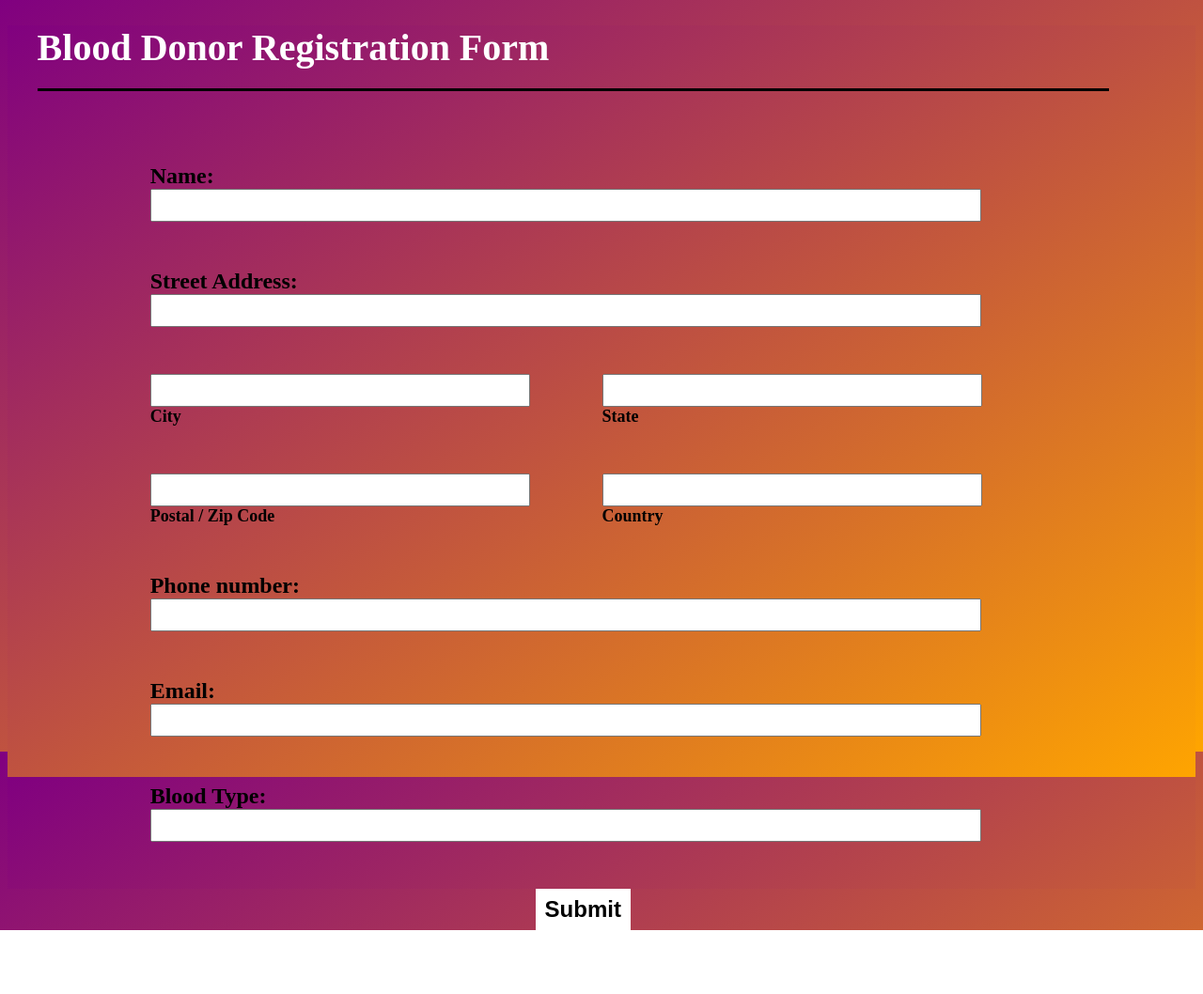
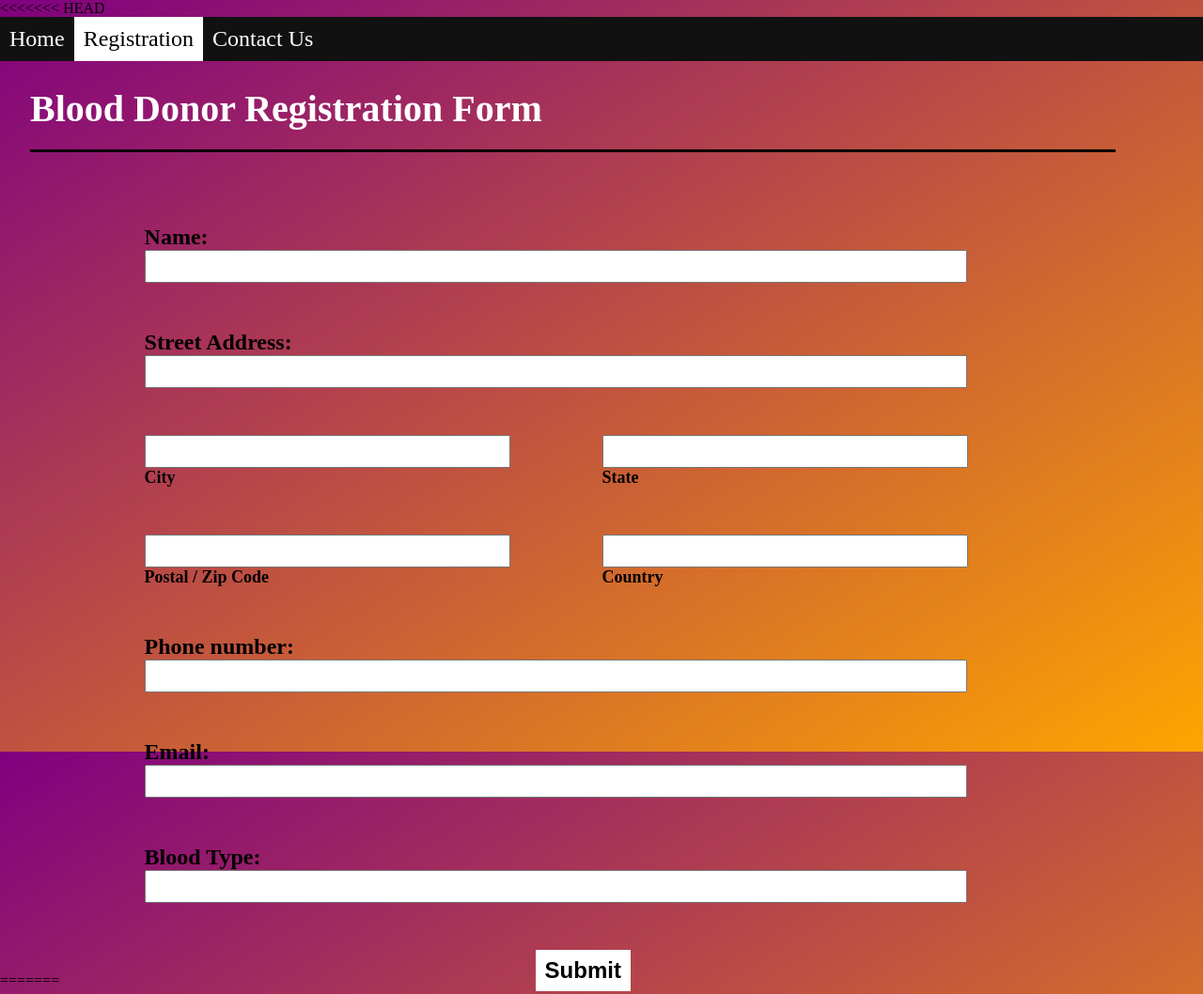
Before and after one commit to violn/CSC120Website, a plain HTML site: page registration.html in a window 1280 px wide. Shown: the top 1058 px of the page at 94% size. Before the commit the page ends 990 px from the top, so only its background shows below. Drawn offline with Linux system fonts and the light colour scheme; files that its build step writes are made by us from their sources.

Commit message:
Readded deleted files.

```diff
--- a/contact.html
+++ b/contact.html
@@ -1,3 +1,51 @@
+<<<<<<< HEAD
+<!DOCTYPE html>
+<html lang="en">
+<head>
+    <link rel="preconnect" href="https://fonts.googleapis.com">
+    <link rel="preconnect" href="https://fonts.gstatic.com" crossorigin>
+    <link href="https://fonts.googleapis.com/css2?family=Roboto:wght@100&display=swap" rel="stylesheet">
+
+    <style>
+        h1{
+            color: white;
+            padding-bottom: 20px;
+            border-bottom: 3px solid black;
+            width: 95%;
+        }
+
+        h2{
+            color: white;
+        }
+    </style>
+    <meta charset="UTF-8">
+    <meta http-equiv="X-UA-Compatible" content="IE=edge">
+    <meta name="viewport" content="width=device-width, initial-scale=1.0">
+    <link rel="stylesheet" href="style.css">
+    <title>Contact Us</title>
+</head>
+
+<body class="nav">
+    <div class="topnav">
+      <nav>
+        <a href="homepage.html">Home</a>
+        <a href="registration.html">Registration</a>
+        <a class="active" href="contact.html">Contact Us</a>
+      </nav>
+    </div>
+  </body>
+
+<body>
+    <main>
+        <h1>Points Of Contact:</h1>
+        <h2>Fabio Castro: Fab2162354@maricopa.edu</h2>
+        <h2>Kellie Breedlove: Kell0816@gmail.com</h2>
+        <h2>Tumaini Donedison: donedisontumaini@gmail.com</h2>
+        <img src="https://media.istockphoto.com/photos/portrait-of-doctor-with-blood-donors-in-blood-bank-picture-id1307735164?b=1&k=20&m=1307735164&s=170667a&w=0&h=iH9i5vsFEru23beI1ikgSRtvlT62n0ceK8GmeCw1TGc=" alt="" width="500">
+    </main>
+</body>
+</html>
+=======
 <!DOCTYPE html>
 <html lang="en">
 <head>
@@ -30,3 +78,4 @@
     </main>
 </body>
 </html>
+>>>>>>> 2a5dbfe50b7900530cf9082830ee66314c53c7cd
--- a/registration.html
+++ b/registration.html
@@ -1,3 +1,82 @@
+<<<<<<< HEAD
+<!DOCTYPE html>
+<head>
+    <title>Registration Form</title>
+    <link rel="stylesheet" href="style.css">
+    <link rel="preconnect" href="https://fonts.googleapis.com">
+    <link rel="preconnect" href="https://fonts.gstatic.com" crossorigin>
+    <link href="https://fonts.googleapis.com/css2?family=Roboto:wght@100&display=swap" rel="stylesheet">
+</head>
+
+<body class="nav">
+  <div class="topnav">
+    <nav>
+      <a href="homepage.html">Home</a>
+      <a class="active" href="registration.html">Registration</a>
+      <a href="contact.html">Contact Us</a>
+    </nav>
+  </div>
+</body>
+
+<body>
+  <div class="container">
+    <h1>Blood Donor Registration Form</h1>
+      <form class="reg-form">
+
+        <div class="form-group">
+          <label>Name: </label>
+          <input type="text" name="name">
+        </div>
+
+        <div class="form-group">
+          <label>Street Address: </label>
+          <input type="text" name="address">
+        </div>
+
+        <div class="sub-address">
+          <input type="text" name="city">
+          <label>City</label>
+        </div>
+
+        <div class="sub-address">
+          <input type="text" name="state">
+          <label>State</label>
+        </div>
+
+        <div class="sub-address">
+          <input type="text" name="zipcode">
+          <label>Postal / Zip Code</label>
+        </div>
+
+        <div class="sub-address">
+          <input type="text" name="country">
+          <label>Country</label>
+        </div>
+
+        <div class="clr"></div>
+
+        <div class="form-group">
+          <label>Phone number: </label>
+          <input type="text" name="phone number">
+        </div>
+
+        <div class="form-group">
+          <label>Email: </label>
+          <input type="text" name="email">
+        </div>
+
+        <div class="form-group">
+          <label>Blood Type: </label>
+          <input type="text" name="blood type">
+        </div>
+
+        <input class="button" type="submit" value="Submit" name="">
+
+    </form>
+  </div>
+</body>
+</html>
+=======
 <!DOCTYPE html>
 <html>
 
@@ -65,3 +144,4 @@
     </div>
 </body>
 </html>
+>>>>>>> 2a5dbfe50b7900530cf9082830ee66314c53c7cd
--- a/style.css
+++ b/style.css
@@ -69,3 +69,39 @@ html, body{
   font-size: 18px;
   font-weight: bold;
 }
+<<<<<<< HEAD
+
+.reg-form .sub-address{
+  float: left;
+  width: 44.5%;
+}
+
+body.nav{
+  margin: 0;
+}
+
+.topnav{
+background-color: #111111;
+overflow: hidden;
+}
+
+.topnav a{
+  color: white;
+  text-align: center;
+  font-size: 24px;
+  text-decoration: none;
+  padding: 10px;
+  float: left;
+}
+
+.topnav a:hover{
+  background-color: white;
+  color: black;
+}
+
+.topnav a.active{
+  background-color: white;
+  color: black;
+}
+=======
+>>>>>>> 2a5dbfe50b7900530cf9082830ee66314c53c7cd
```
Also changed, not shown: homepage.html (+31 -0 lines).
